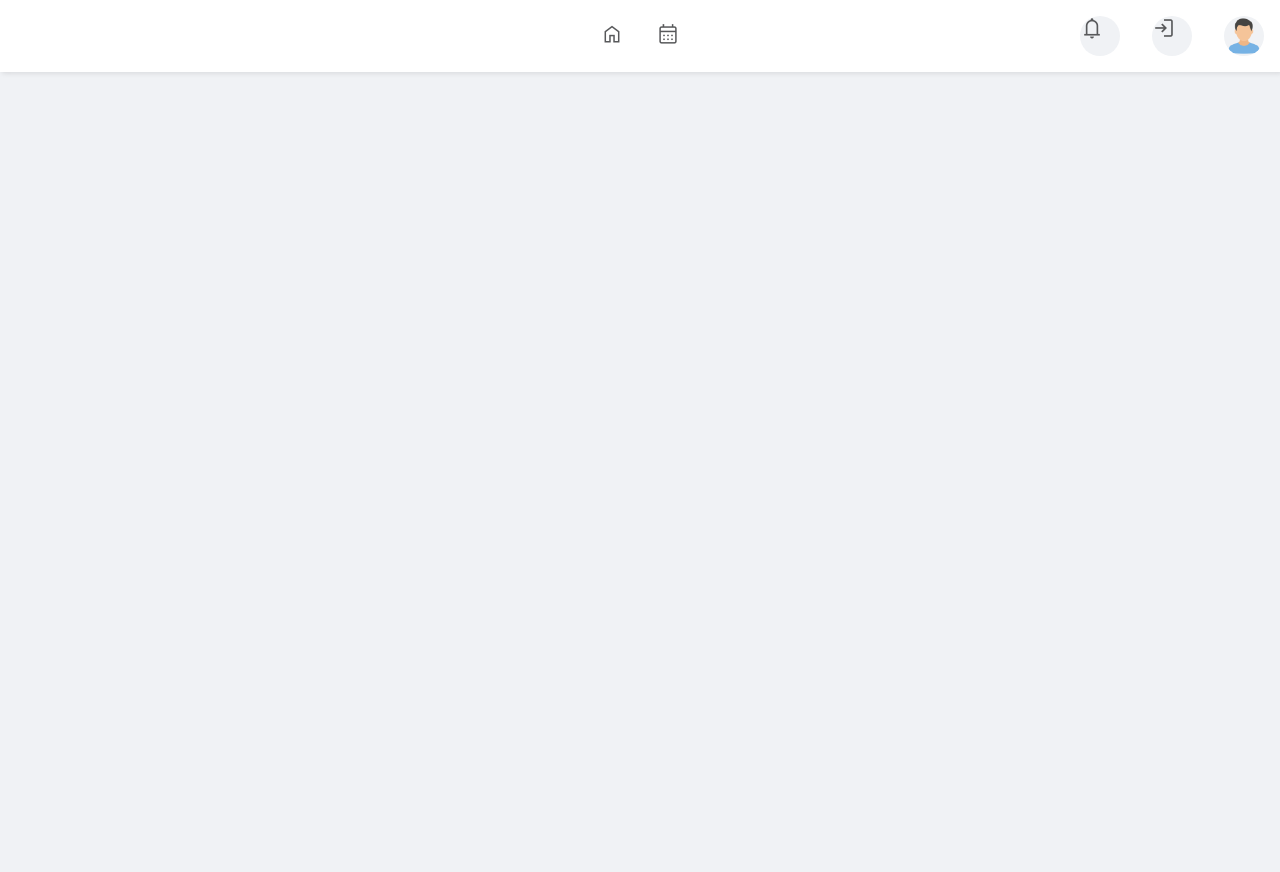
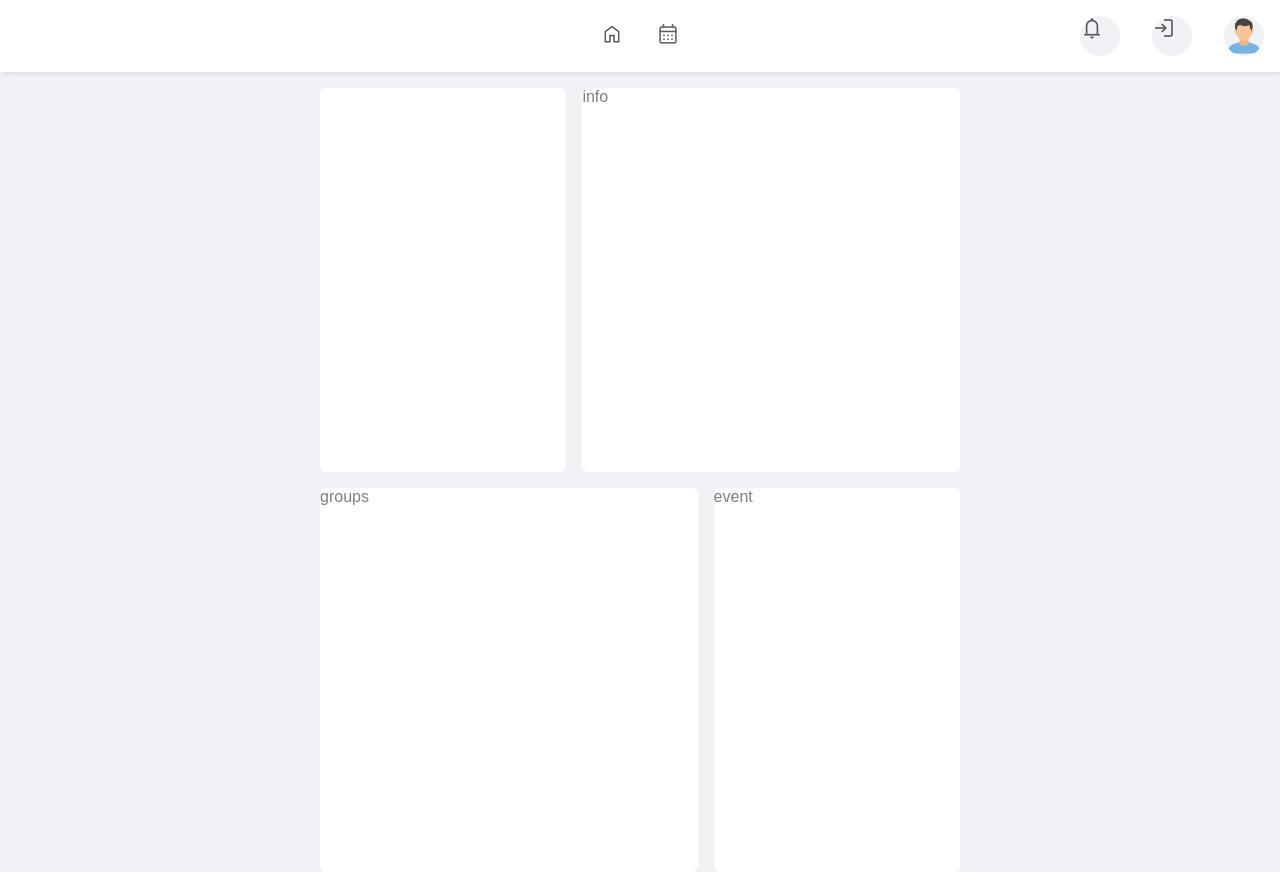
Before and after one commit to rasmus-bremholm/Fullstack-Laboration-3, a Next.js app in the folder frontend/: page /profile in a window 1280 px wide. Built offline with nearby package versions, Linux system fonts and the light colour scheme; no server answers.

Commit message:
Fetch user details....

```diff
--- a/frontend/app/components/Posts.tsx
+++ b/frontend/app/components/Posts.tsx
@@ -35,7 +35,7 @@ export default function Posts(refetchTrigger: PostProps) {
 				headers: { Authorization: `Bearer ${token}` },
 			});
 			const { posts } = (await response.json()) as postsResponse;
-			console.log(posts);
+			//console.log(posts);
 			setPosts(posts);
 		}
 		fetchPosts();
--- a/frontend/app/layout.tsx
+++ b/frontend/app/layout.tsx
@@ -1,3 +1,4 @@
+/* eslint-disable @next/next/no-page-custom-font */
 import type { Metadata } from "next";
 import { Inter } from "next/font/google";
 import "./globals.css";
--- a/frontend/app/profile/page.tsx
+++ b/frontend/app/profile/page.tsx
@@ -1,5 +1,43 @@
-// https://www.npmjs.com/package/@konnorkooi/schedule-glance
+// Referensbild
+//https://www.sliderrevolution.com/wp-content/uploads/2021/06/boot1.jpg
+"use client";
+
+import styles from "../styles/profile.module.css";
+import type { user } from "../types/types";
+import { useState, useEffect } from "react";
 
 export default function Profile() {
-	return <div></div>;
+	const [user, setUser] = useState<user>({
+		id: 0,
+		first_name: "",
+		last_name: "",
+		email: "",
+		password: "",
+		profile_picture: "",
+	});
+
+	useEffect(() => {
+		async function getUserDetails() {
+			const token = localStorage.getItem("token");
+
+			const response = await fetch("https://fullstack-laboration-3.onrender.com/api/user", {
+				method: "GET",
+				headers: { Authorization: `Bearer ${token}` },
+			});
+			const data: user = await response.json();
+			if (response.ok) {
+				setUser(data);
+			}
+		}
+		getUserDetails();
+	}, []);
+
+	return (
+		<div className={styles.profilecontainer}>
+			<div className={styles.avatarcontainer}>{user.first_name}</div>
+			<div className={styles.infocontainer}>info</div>
+			<div className={styles.groupcontainer}>groups</div>
+			<div className={styles.eventscontainer}>event</div>
+		</div>
+	);
 }
--- /dev/null
+++ b/frontend/app/styles/profile.module.css
@@ -0,0 +1,31 @@
+.profilecontainer {
+	display: grid;
+	grid-template-columns: repeat(5, 1fr);
+	grid-template-rows: repeat(2, 1fr);
+	gap: 1rem;
+	height: 100%;
+	padding-top: 1rem;
+}
+.avatarcontainer {
+	grid-column: span 2;
+	background-color: var(--panel-color);
+	border-radius: var(--border-radius);
+}
+
+.infocontainer {
+	grid-column: span 3;
+	background-color: var(--panel-color);
+	border-radius: var(--border-radius);
+}
+
+.groupcontainer {
+	grid-column: span 3;
+	background-color: var(--panel-color);
+	border-radius: var(--border-radius);
+}
+
+.eventscontainer {
+	grid-column: span 2;
+	background-color: var(--panel-color);
+	border-radius: var(--border-radius);
+}
```
